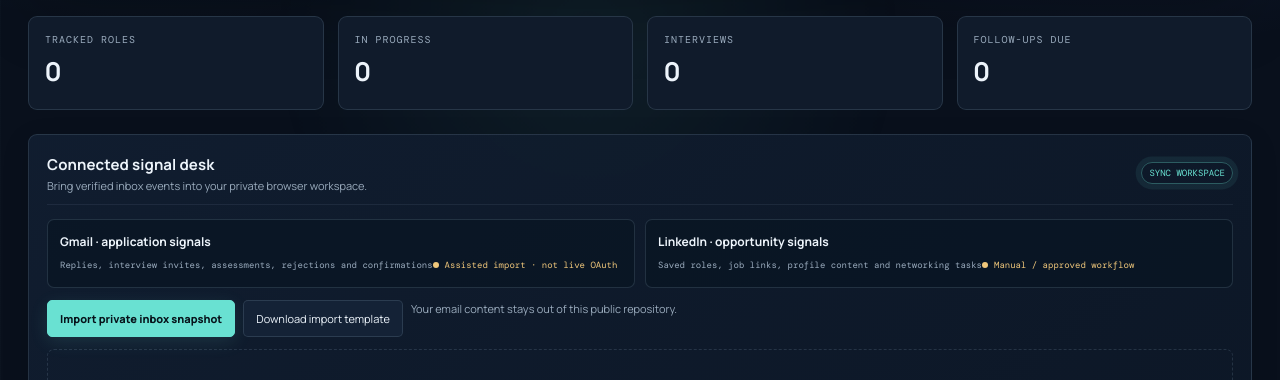
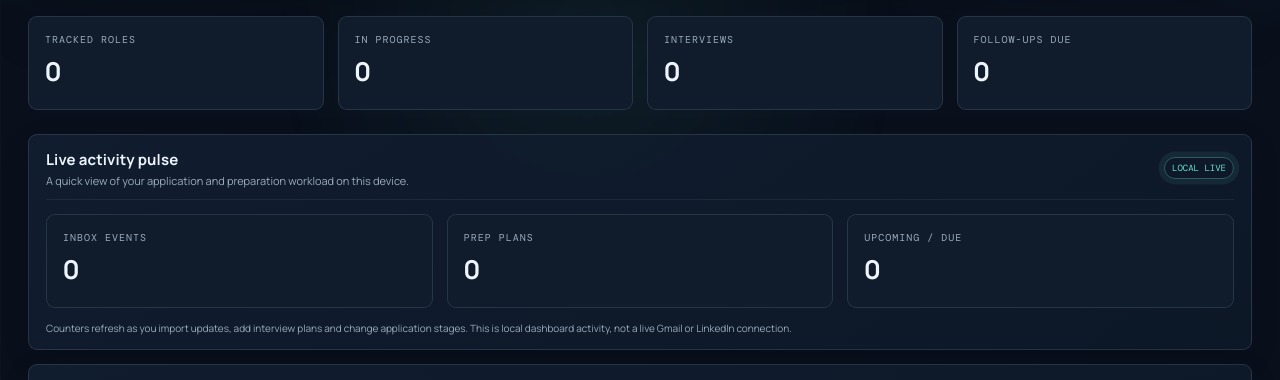
Before and after one commit to cbhavithscultural-cloud/engineering-portfolio, a plain HTML site: page career/index.html in a window 1280 px wide. Shown: the part 374-754 px from the top of the page. Drawn offline with nearby package versions, Linux system fonts and the light colour scheme.

Commit message:
Add live application activity pulse to Career OS

```diff
--- a/career/index.html
+++ b/career/index.html
@@ -3,6 +3,7 @@
 <body><header class="top"><div class="shell topin"><a class="brand" href="../index.html">B<span>.</span> / CAREER OS</a><div class="toplinks"><a href="../index.html">PORTFOLIO</a><a href="https://github.com/cbhavithscultural-cloud/engineering-portfolio" target="_blank" rel="noreferrer">SOURCE ↗</a></div></div></header>
 <main class="shell"><section class="hero"><div><div class="eyebrow">PERSONAL CAREER OPERATIONS / V1</div><h1>Make every application<br><span style="color:var(--cyan)">a deliberate move.</span></h1><p>A local-first internship command centre for tracking opportunities, measuring role fit, preparing tailored outreach and staying on top of follow-ups.</p></div><div class="local"><span class="live-dot"></span>CAREER SYSTEM ONLINE · LOCAL DATA</div></section>
 <section class="stats"><div class="stat"><small>TRACKED ROLES</small><strong id="s-total">0</strong></div><div class="stat"><small>IN PROGRESS</small><strong id="s-active">0</strong></div><div class="stat"><small>INTERVIEWS</small><strong id="s-interviews">0</strong></div><div class="stat"><small>FOLLOW-UPS DUE</small><strong id="s-due">0</strong></div></section>
+<section class="panel" style="padding:13px 17px"><div class="panelhead"><div><h2>Live activity pulse</h2><div class="sub">A quick view of your application and preparation workload on this device.</div></div><span class="pill stage"><span class="live-dot"></span>LOCAL LIVE</span></div><div class="stats" style="margin:0;grid-template-columns:repeat(3,1fr)"><div class="stat"><small>INBOX EVENTS</small><strong id="pulse-inbox">0</strong></div><div class="stat"><small>PREP PLANS</small><strong id="pulse-prep">0</strong></div><div class="stat"><small>UPCOMING / DUE</small><strong id="pulse-next">0</strong></div></div><div class="note">Counters refresh as you import updates, add interview plans and change application stages. This is local dashboard activity, not a live Gmail or LinkedIn connection.</div></section>
 <section class="panel"><div class="panelhead"><div><h2>Connected signal desk</h2><div class="sub">Bring verified inbox events into your private browser workspace.</div></div><span class="pill stage">SYNC WORKSPACE</span></div><div class="integration-strip"><div class="integration"><b>Gmail · application signals</b><small>Replies, interview invites, assessments, rejections and confirmations</small><div class="state">Assisted import · not live OAuth</div></div><div class="integration"><b>LinkedIn · opportunity signals</b><small>Saved roles, job links, profile content and networking tasks</small><div class="state">Manual / approved workflow</div></div></div><div class="toolbar" style="margin-top:12px"><label class="btn primary" for="inboxImport">Import private inbox snapshot</label><input id="inboxImport" type="file" accept="application/json" class="hidden"><button class="btn" id="downloadInboxTemplate">Download import template</button><span class="sub">Your email content stays out of this public repository.</span></div><div id="inboxEvents" class="app-list"><div class="empty">No inbox events imported yet.</div></div></section>
 <section class="panel"><div class="panelhead"><div><h2>Interview & assessment mission control</h2><div class="sub">Turn each invitation into a preparation plan.</div></div><span class="pill">PREP DESK</span></div><div class="fields"><div class="field"><label>COMPANY</label><input id="prepCompany" placeholder="Company name"></div><div class="field"><label>ROLE / ROUND</label><input id="prepRole" placeholder="Firmware interview / OT"></div><div class="field"><label>DATE & TIME</label><input id="prepDate" type="datetime-local"></div><div class="field"><label>FORMAT</label><select id="prepFormat"><option>Technical interview</option><option>Online test (OT)</option><option>HR interview</option><option>Take-home assignment</option><option>Technical discussion</option></select></div><div class="field wide"><label>JOB DESCRIPTION / INVITATION / TOPICS</label><textarea id="prepTopics" rows="3" placeholder="Paste the invitation or assessment instructions..."></textarea></div></div><div class="form-actions"><button class="btn primary" id="savePrep">Add preparation plan</button></div><div id="prepList" class="app-list" style="margin-top:12px"><div class="empty">No interview or assessment plans yet.</div></div></section><div class="layout"><div><section class="panel"><div class="panelhead"><div><h2>Opportunity pipeline</h2><div class="sub">Track each role from discovery to outcome.</div></div><button class="btn primary" id="newBtn">＋ Add opportunity</button></div>
 <div id="entryForm" class="hidden"><div class="fields">
```
